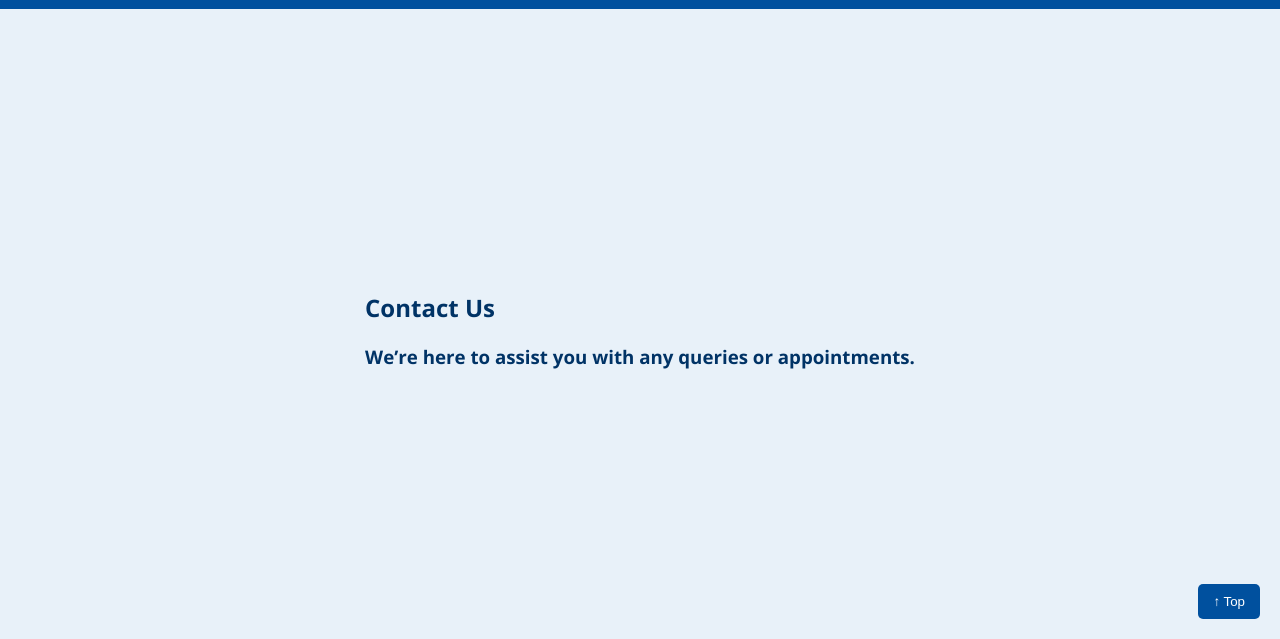
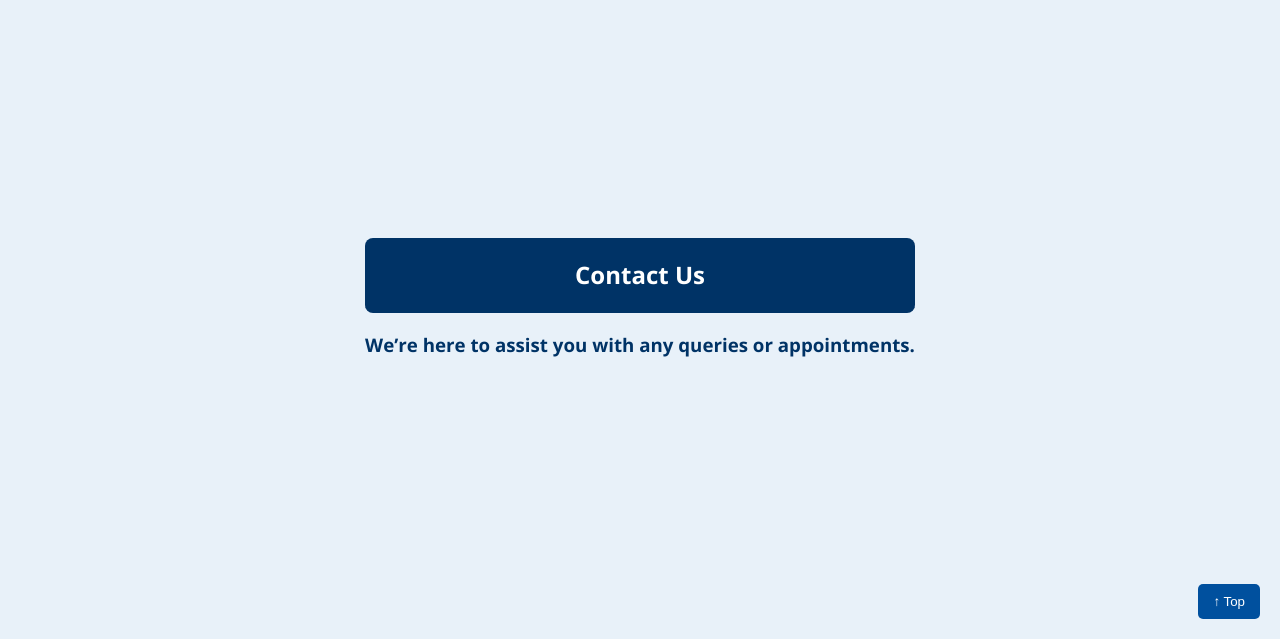
Before and after one commit to SilverStark248/MahizhiniClinic, a plain HTML site: page contact.html in a window 1280 px wide. Shown: the part 161-800 px from the top of the page. Drawn offline with nearby package versions, Linux system fonts and the light colour scheme.

Commit message:
NEW Contact Change

```diff
--- a/contact.html
+++ b/contact.html
@@ -1,5 +1,4 @@
-contact.html
- <!DOCTYPE html>
+<!DOCTYPE html>
 <html lang="en">
 <head>
   <meta charset="UTF-8" />
@@ -36,7 +35,7 @@ contact.html
     <main class="container no-extra-space">
       <section class="hero contact-hero">
         <div class="hero-text">
-          <h1>Contact Us</h1>
+          <h2 class="contact-header">Contact Us</h2>
           <h3>We’re here to assist you with any queries or appointments.</h3>
         </div>
       </section>
--- a/css/contact_style.css
+++ b/css/contact_style.css
@@ -302,3 +302,20 @@ footer {
     font-size: 1rem;
   }
 }
+
+.contact-header {
+    background-color: #003366; /* Dark blue */
+    color: white;
+    padding: 20px;
+    text-align: center;
+    border-radius: 8px;
+    max-width: 800px;
+    margin: 0 auto; /* Center horizontally */
+}
+
+.contact-tagline {
+    text-align: center;
+    margin-top: 15px;
+    font-size: 1.2em;
+    color: #003366; /* Optional: match the theme */
+}
```
